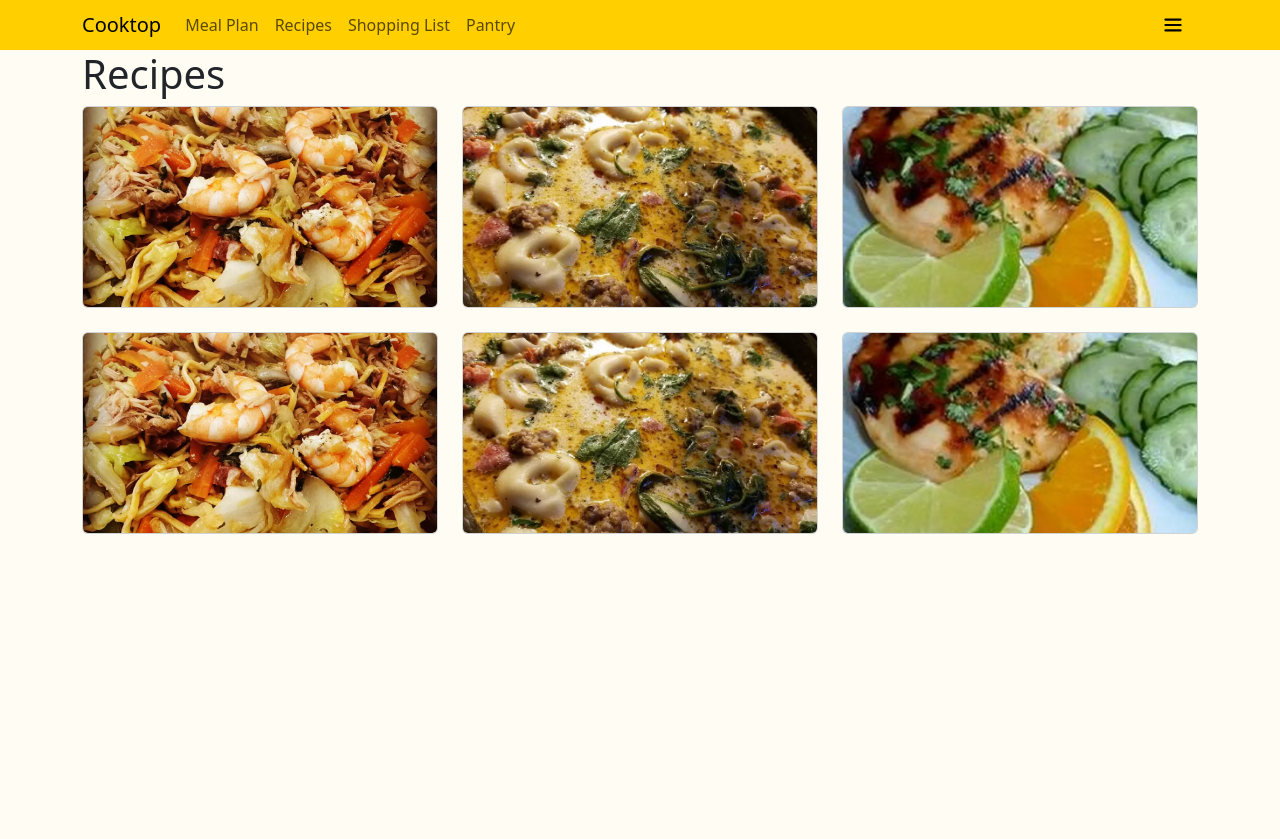
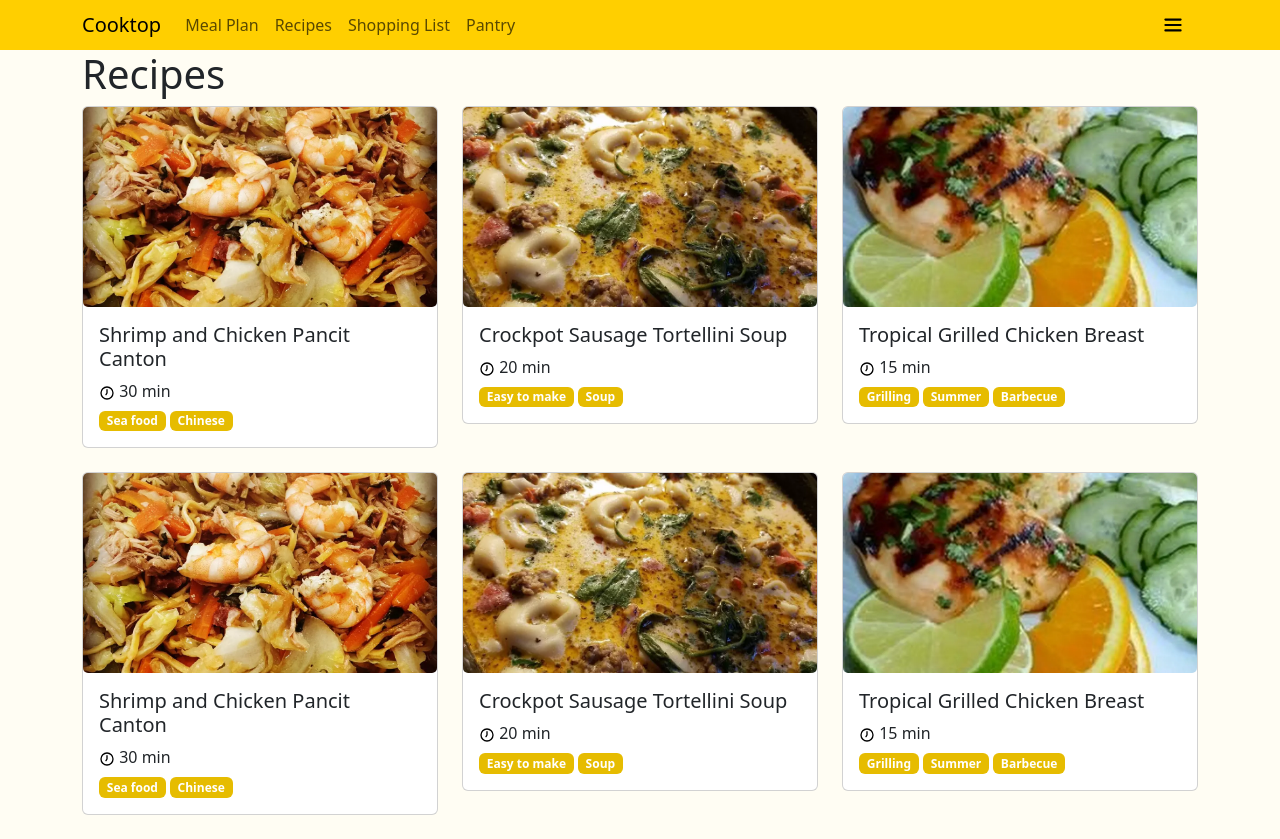
Before and after one commit to HiagoAC/cooktop, a React (Vite) app in the folder frontend/app/: page /recipes in a window 1280 px wide. Before the commit the page ends 800 px from the top, so only its background shows below. Built offline with nearby package versions, Linux system fonts and the light colour scheme.

Commit message:
added recipe info to recipe card in recipes page.

```diff
--- a/frontend/app/src/components/RecipeInList.tsx
+++ b/frontend/app/src/components/RecipeInList.tsx
@@ -1,5 +1,6 @@
-import { Card } from 'react-bootstrap';
+import { Badge, Card, Stack } from 'react-bootstrap';
 import '../styles/RecipeInList.css';
+import clockIcon from '../assets/clock_icon.svg';
 
 
 type RecipeInListProps = {
@@ -20,5 +21,24 @@ export function RecipeInList({ id, title, time_minutes, tags, image }:
                 height="200px"
                 className="card-img"
             />
+            <Card.Body className="d-flex flex-column">
+                <Card.Title>{title}</Card.Title>
+                <Card.Text>
+                    <span>
+                        <div className="icon-container">
+                            <img
+                                src={clockIcon}
+                                alt="pre time"
+                                className="clock-icon"
+                            />
+                        </div> {time_minutes} min
+                    </span>
+                    <Stack direction="horizontal" gap={1} className="mt-2">
+                        {tags.map(tag => (
+                        <Badge bg="custom" className="custom-badge">{tag}</Badge>
+                        ))}
+                    </Stack>
+                </Card.Text>
+            </Card.Body>
         </Card>
 }
--- a/frontend/app/src/styles/RecipeInList.css
+++ b/frontend/app/src/styles/RecipeInList.css
@@ -1,3 +1,21 @@
+@import url('./global.css');
+
 .card-img {
     object-fit: cover;
 }
+
+.icon-container {
+    width: 1em;
+    height: 1em;
+    display: inline-block;
+}
+
+.clock-icon {
+    width: 100%;
+    height: 100%;
+    object-fit: contain;
+}
+
+.custom-badge {
+   background-color: var(--info-color);
+}
--- a/frontend/app/src/styles/global.css
+++ b/frontend/app/src/styles/global.css
@@ -1,4 +1,5 @@
 :root {
     --accent-color: #ffcf00;
     --base-color: #fffdf3;
+    --info-color: #e6bc00;
   }
```
Also changed, not shown: frontend/app/src/assets/clock_icon.svg (added).
